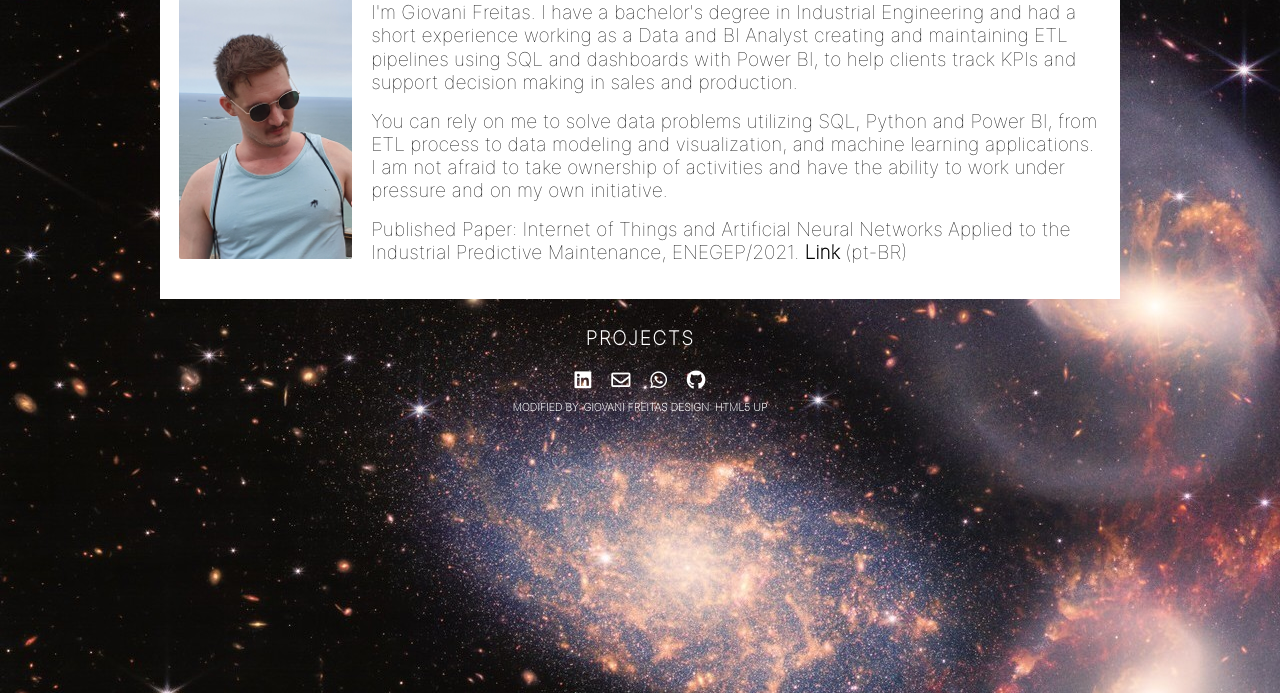
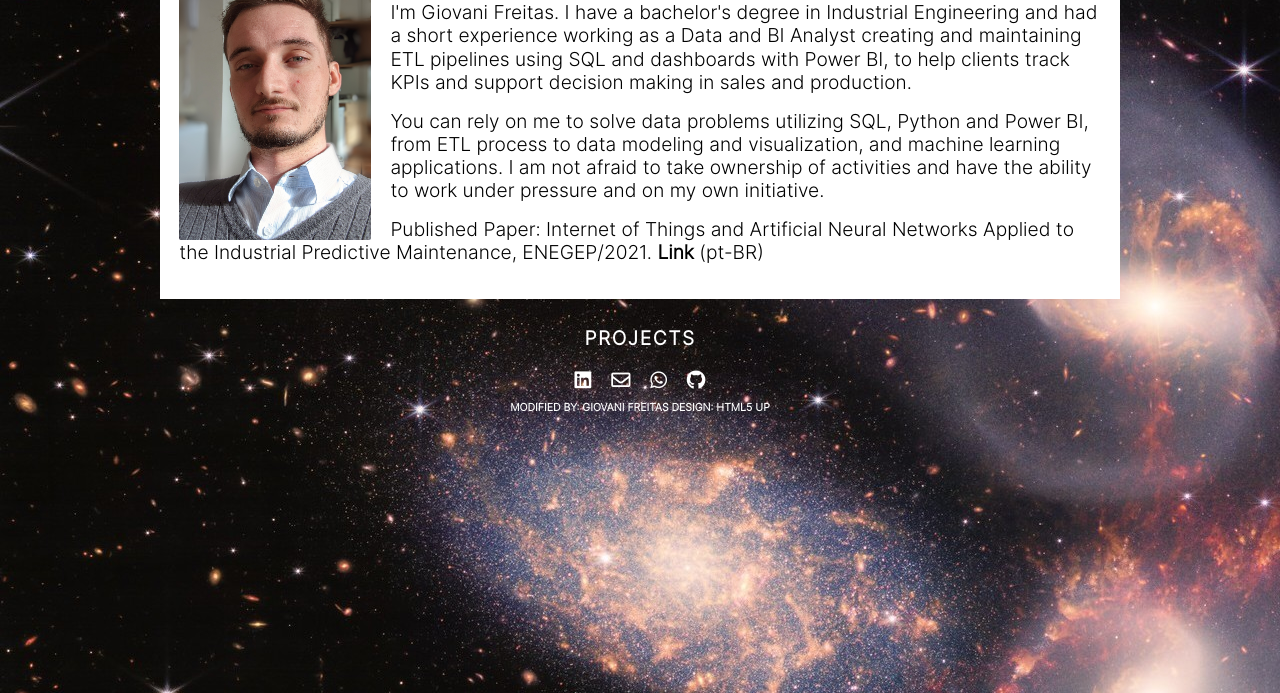
Before and after one commit to grtfreitas/blog, a plain HTML site: page index.html in a window 1280 px wide. Shown: the part 107-800 px from the top of the page. Drawn offline with nearby package versions, Linux system fonts and the light colour scheme; some packages are replaced by stand-ins of ours.

Commit message:
update pic and font

```diff
--- a/assets/css/main.css
+++ b/assets/css/main.css
@@ -75,7 +75,7 @@ article, footer, header, nav, section, img {
 	p {
 		margin: 0 0 1rem 0;
 		color:#000;
-		font-weight: 300;
+		font-weight: 400;
 		line-height: 1.2;
 	}
 	h1, h2, h3{
@@ -139,8 +139,8 @@ article, footer, header, nav, section, img {
 				border: solid 2px #333;
 			}
 			.image.main img {
-				width: 9em;
-				height: 16em;
+				width: 10em;
+				height: 15em;
 				float: left;
 				margin: 0 1em 0 0;
 			}
--- a/index.html
+++ b/index.html
@@ -10,7 +10,7 @@
 		<header id="header">
 			<div class="content">
 				<span class="image main">
-					<img src="images/6xmol.jpg"/>
+					<img src="images/i.jpeg"/>
 				</span>
 				<h1>
 					About
```
Also changed, not shown: assets/webfonts/D-DIN.otf (deleted), assets/webfonts/Inter.otf, images/i.jpeg (added).
